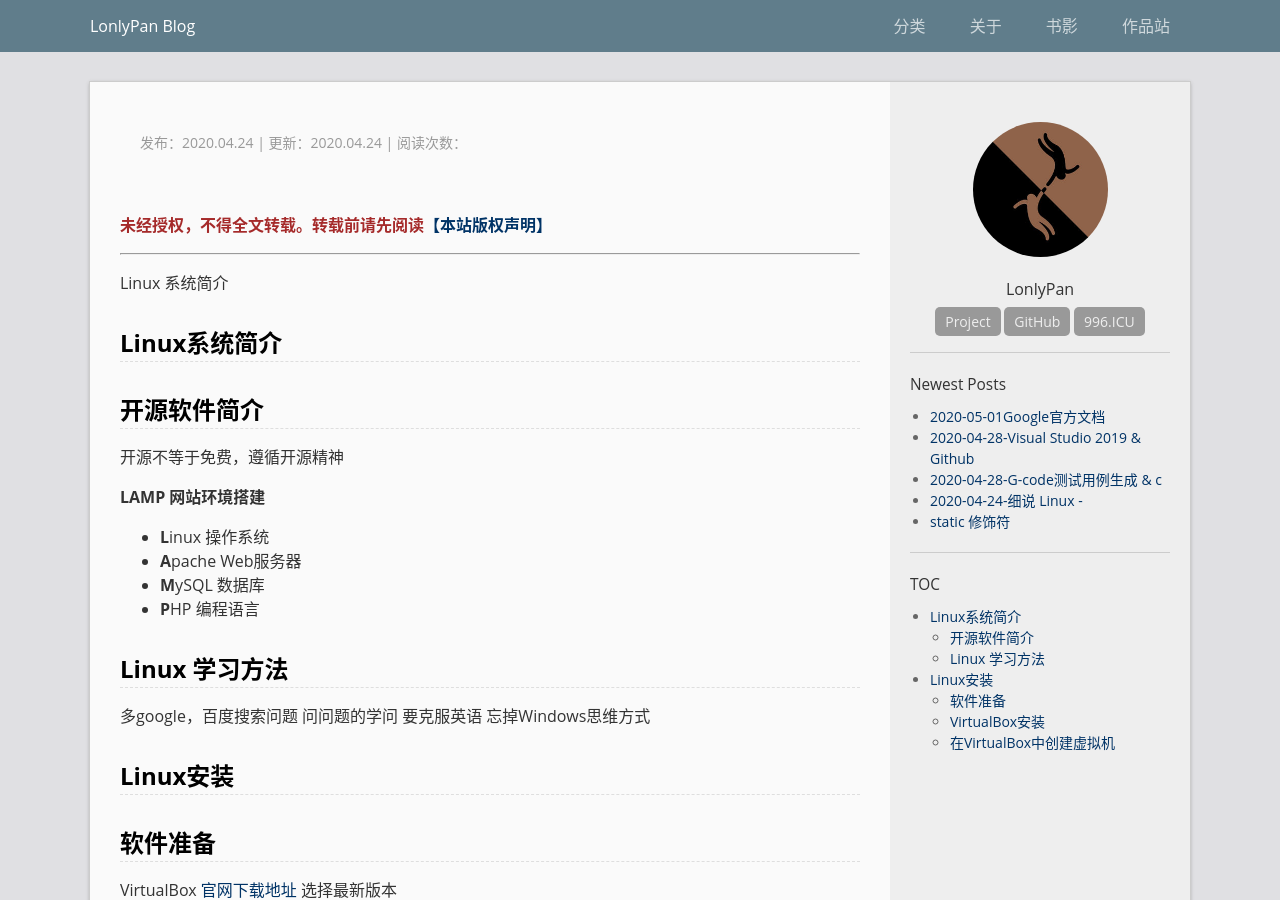
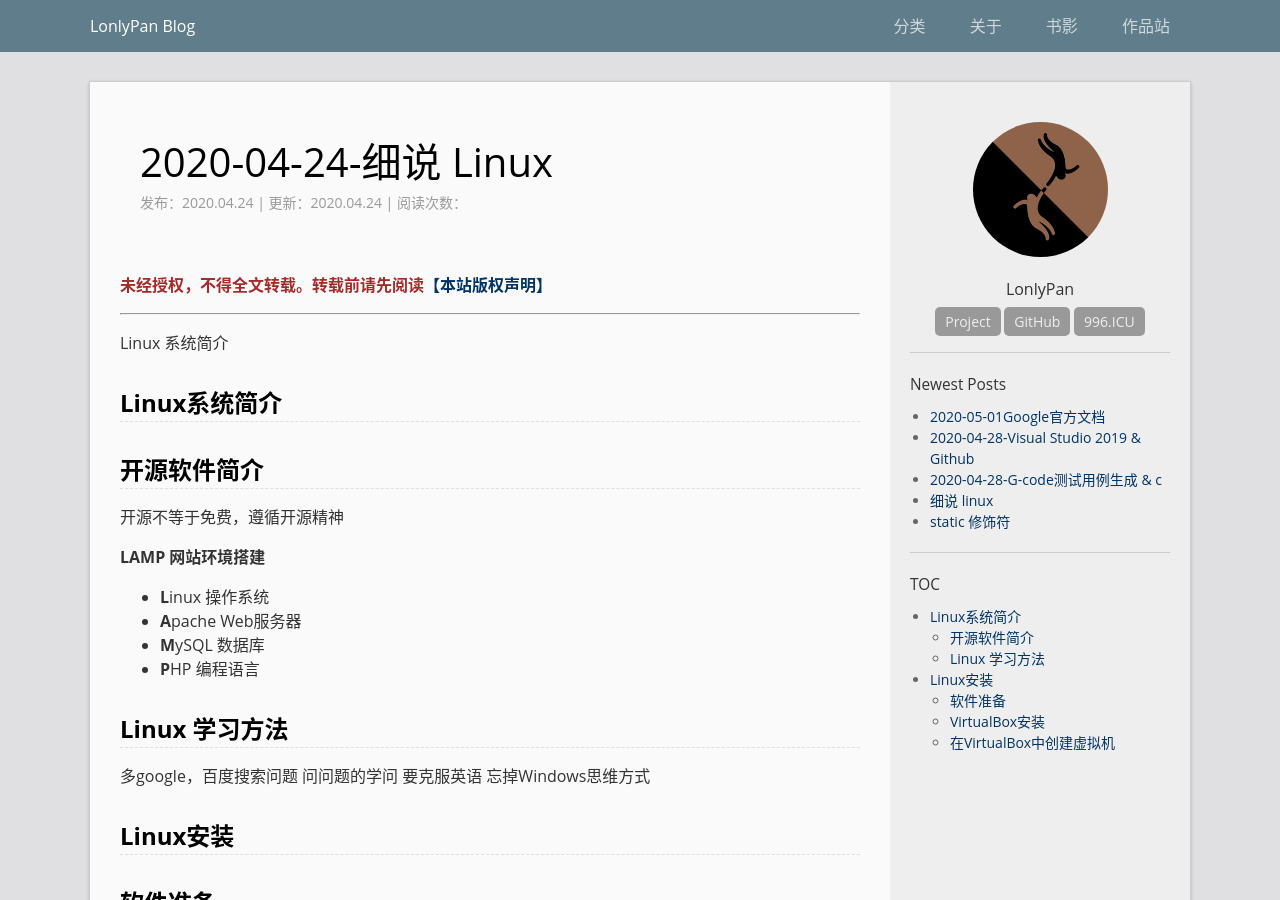
Before and after one commit to LonlyStack/LonlyPan.github.io, a Jekyll site: the page built from _posts/2020-04-24-细说 Linux -.md, in a window 1280 px wide and 900 px high. Built offline with Jekyll 4.4.1, drawn with Linux system fonts in a browser that asks for light colours; comment, search, counter and statistics services are not loaded.

Commit message:
修改文件: _posts/2020-04-24-细说 Linux -.md

```diff
--- a/_posts/2020-04-24-细说 Linux -.md
+++ b/_posts/2020-04-24-细说 Linux -.md
@@ -1,6 +1,7 @@
 ---
 layout: post
-title: "2020-04-24-细说 Linux -"
+show_title: "2020-04-24-细说 Linux -"
+show_title: "2020-04-24-细说 Linux"
 date: 2020-04-24
 last_modified_at: 2020-04-24
 categories: c&c++
```
